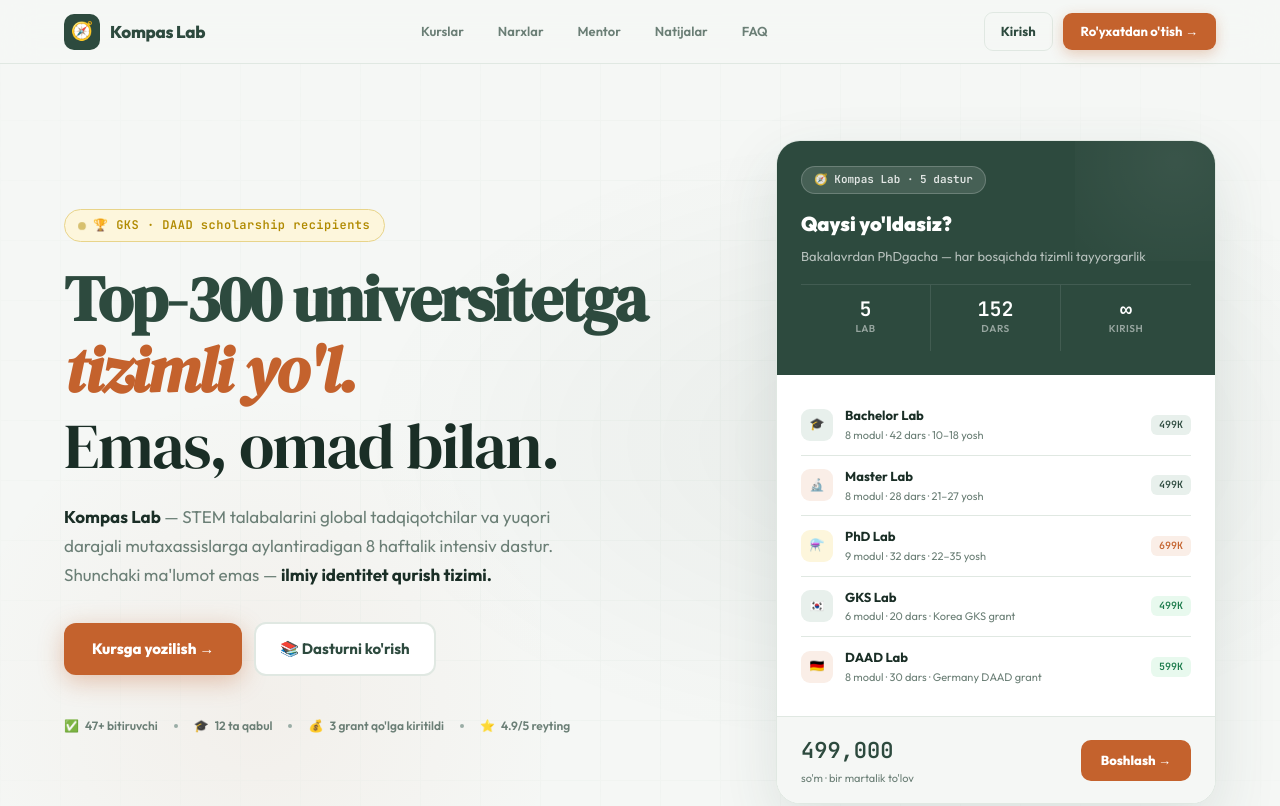
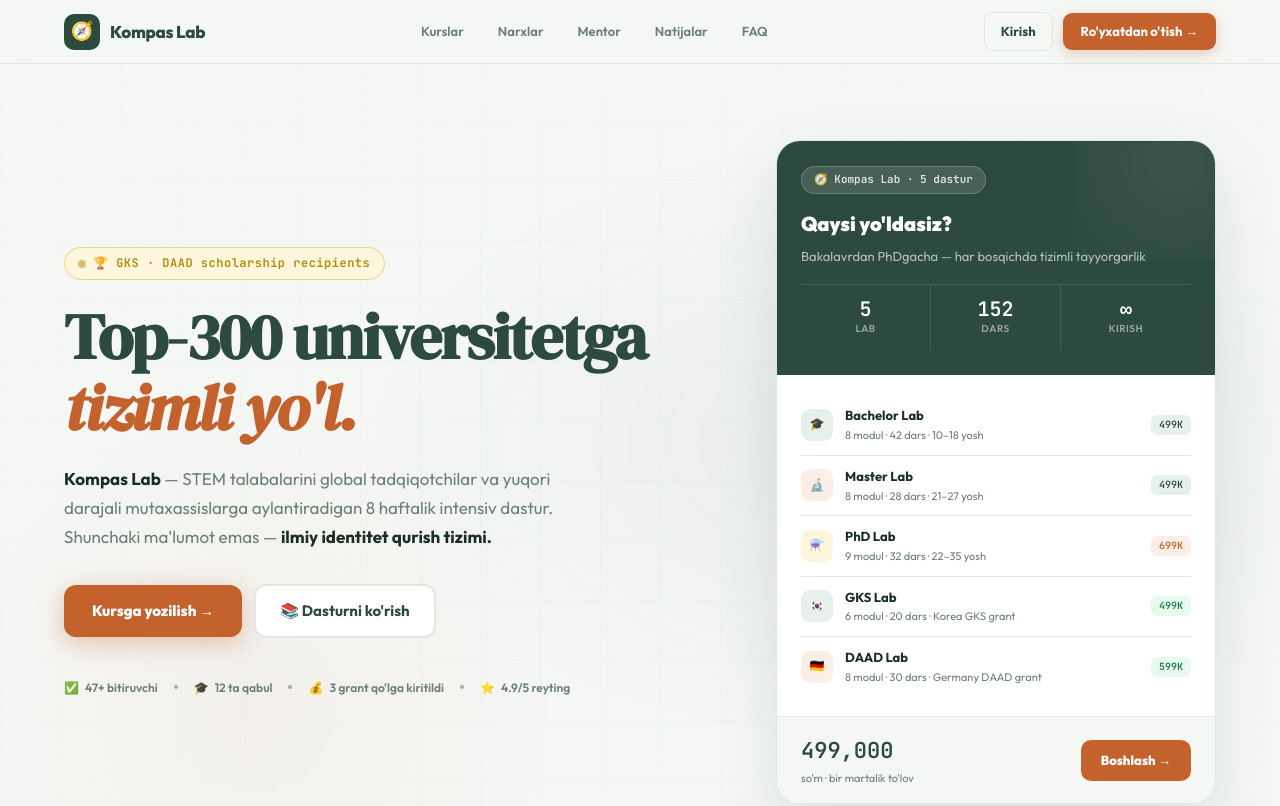
Before and after one commit to shbokijon/kompaslab, a plain HTML site: page index.html in a window 1280 px wide. Shown: the top 806 px of the page. Drawn offline with nearby package versions, Linux system fonts and the light colour scheme.

Commit message:
Update index.html

```diff
--- a/index.html
+++ b/index.html
@@ -805,7 +805,7 @@ footer{
         🏆 GKS · DAAD scholarship recipients
       </div>
       <h1 class="hero-h1">Top-300 universitetga<br><em>tizimli yo'l.</em></h1>
-      <span class="hero-h1-line2">Emas, omad bilan.</span>
+      <span class="hero-h1-line2"> </span>
       <p class="hero-sub">
         <strong>Kompas Lab</strong> — STEM talabalarini global tadqiqotchilar va yuqori darajali mutaxassislarga aylantiradigan 8 haftalik intensiv dastur. Shunchaki ma'lumot emas — <strong>ilmiy identitet qurish tizimi.</strong>
       </p>
```
